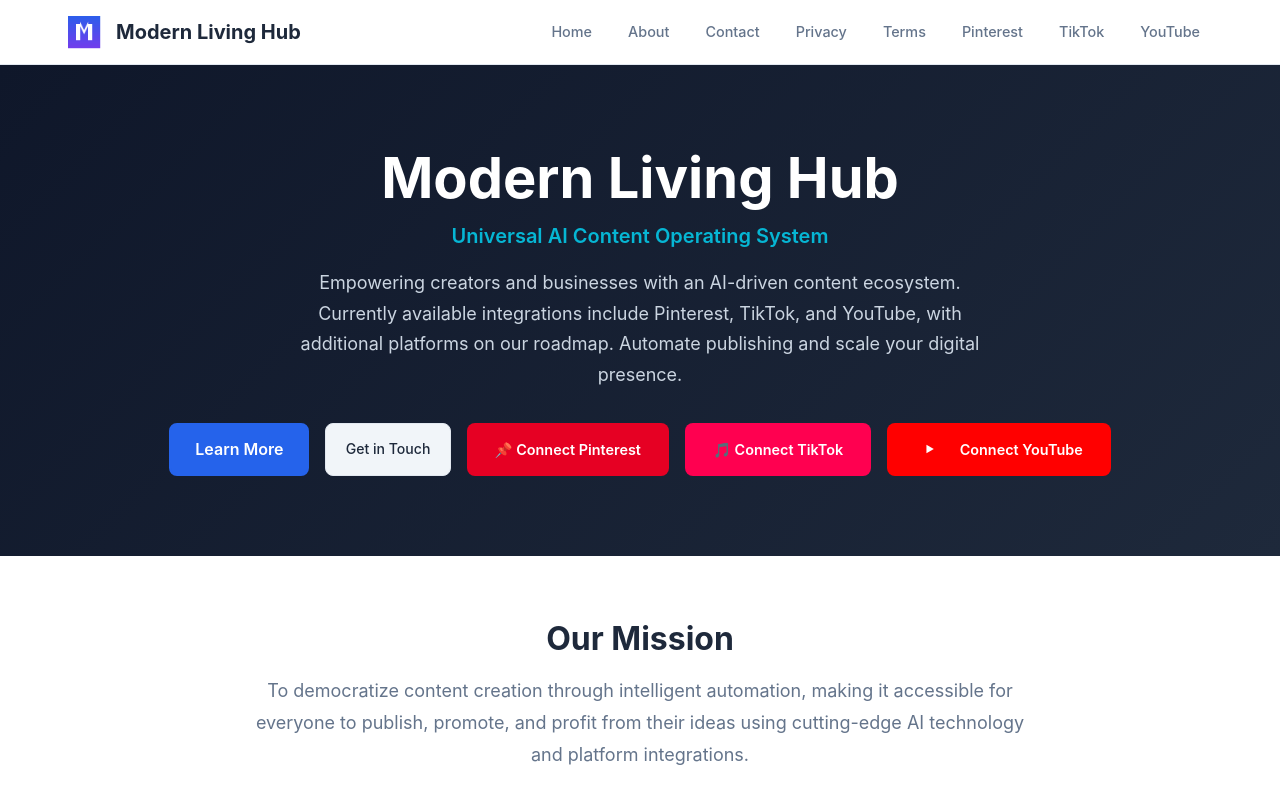
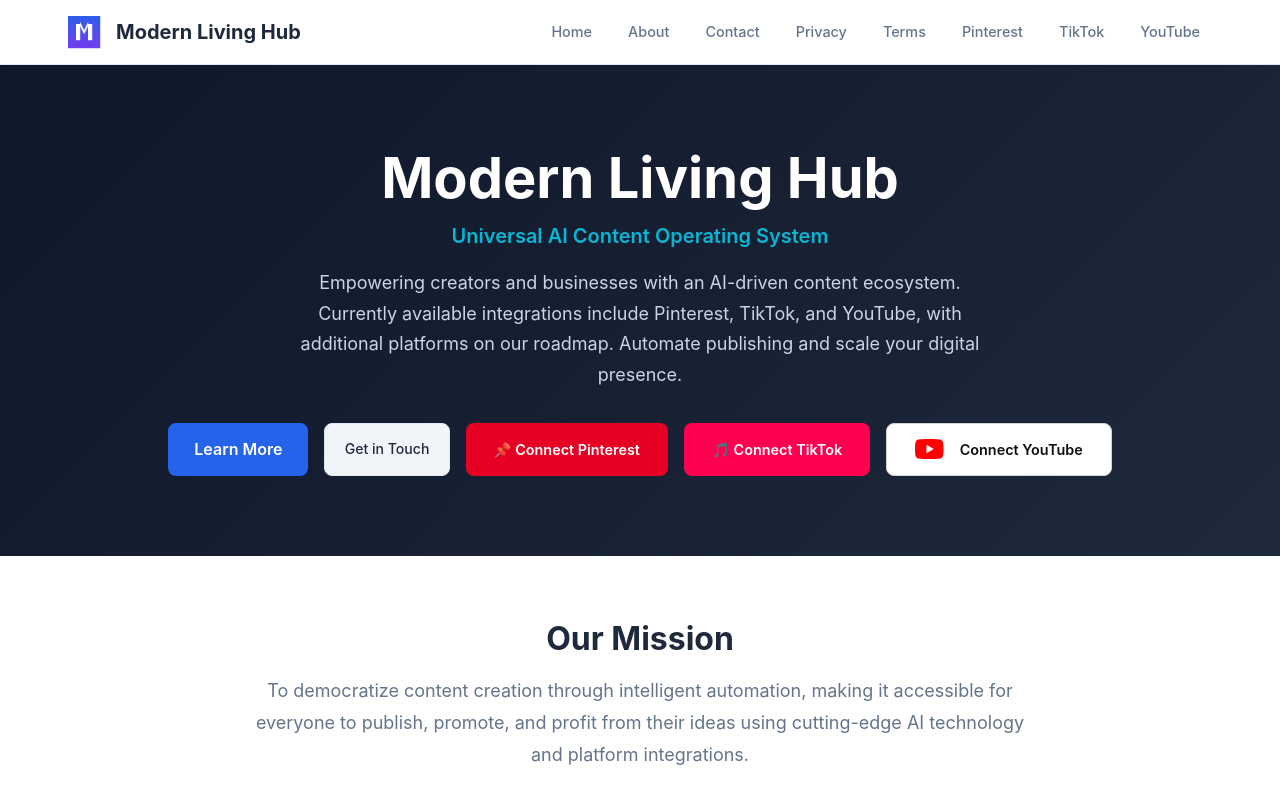
Before and after one commit to shehrozali6465372-ctrl/modern-living-hub, a plain HTML site: page index.html in a window 1280 px wide. Shown: the top 800 px of the page. Drawn offline with Linux system fonts and the light colour scheme; no server answers.

Commit message:
Use official YouTube icon shape and white button background (Policy III.F.2a)

```diff
--- a/assets/css/style.css
+++ b/assets/css/style.css
@@ -786,6 +786,19 @@ p { margin-bottom: 1rem; }
     transform: translateY(-1px);
 }
 
+/* Homepage YouTube connect button: keep the official red icon fully visible. */
+.btn-youtube-home {
+    background: #FFFFFF;
+    color: #0F0F0F;
+    border: 1px solid #D3D3D3;
+}
+
+.btn-youtube-home:hover {
+    background: #F7F7F7;
+    color: #0F0F0F;
+    border-color: #D3D3D3;
+}
+
 .btn-disconnect {
     background: transparent;
     border: 1px solid var(--color-error);
```
